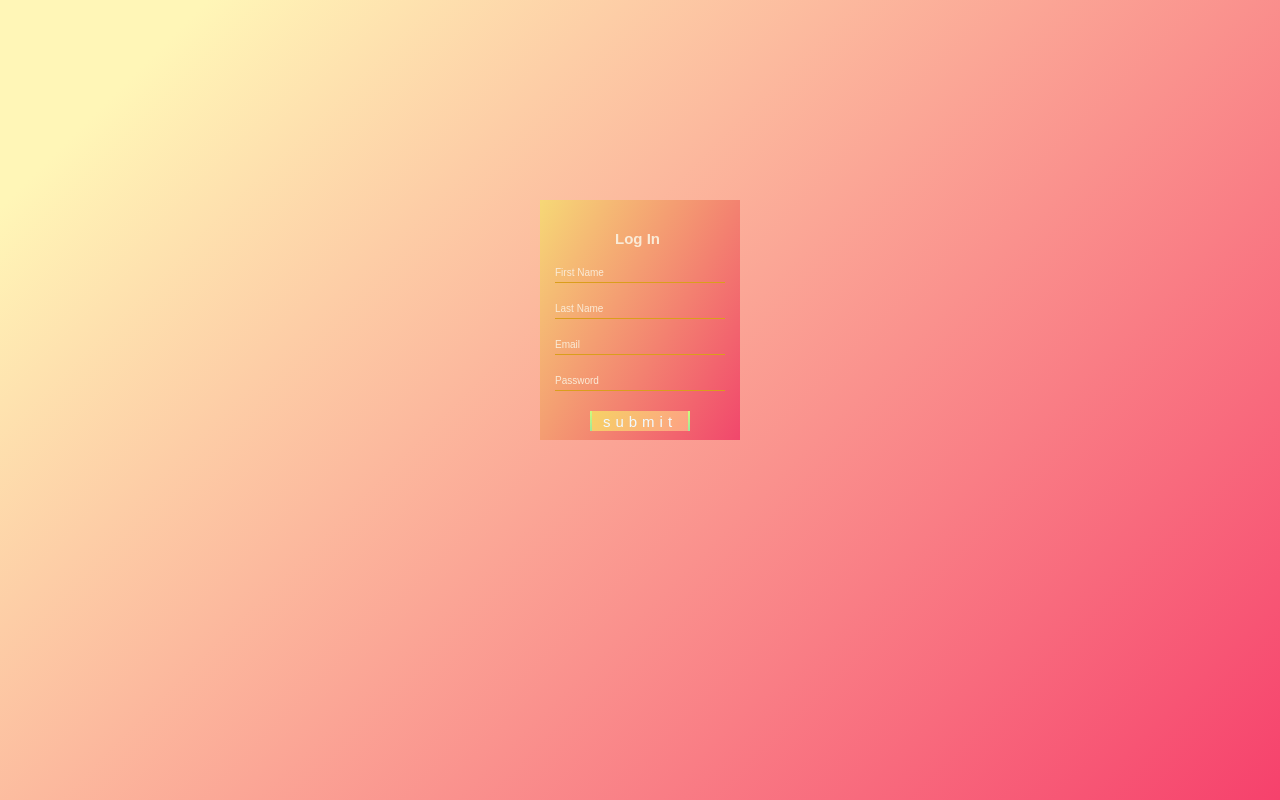
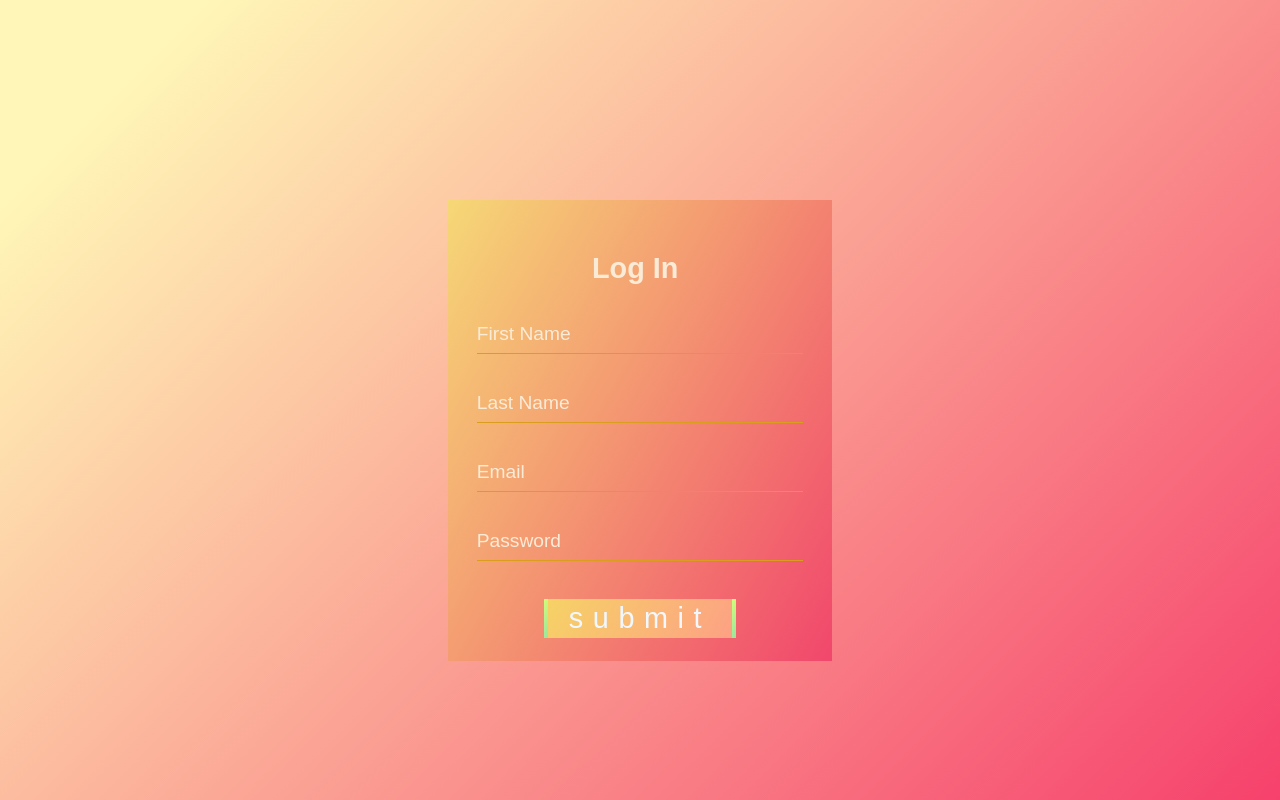
Before and after one commit to rremii/pretty-form, a plain HTML site: page index.html in a window 1280 px wide. Drawn offline with Linux system fonts and the light colour scheme.

Commit message:
first commit

```diff
--- a/style.css
+++ b/style.css
@@ -10,7 +10,7 @@
 
 /* Utility Components */
 html {
-  font-size: 62.5%;
+  font-size: 120%;
 }
 
 body {
@@ -24,11 +24,10 @@ form {
   color: antiquewhite;
   width: 20rem;
   margin: 25vh auto 0;
-  /* border: #e6d47100 0.1rem solid; */
 }
 h2 {
   width: 5rem;
-  padding-top: 3rem;
+  padding-top: 2.7rem;
   margin: 0 auto 1rem;
 }
 .input-container:hover input {
@@ -36,6 +35,8 @@ h2 {
   box-shadow: antiquewhite 0 0.2rem 0.3rem 0;
 }
 .input-container input {
+  font-size: 1rem;
+  padding: 0.2rem 0;
   position: relative;
   outline: none;
   color: antiquewhite;
```
